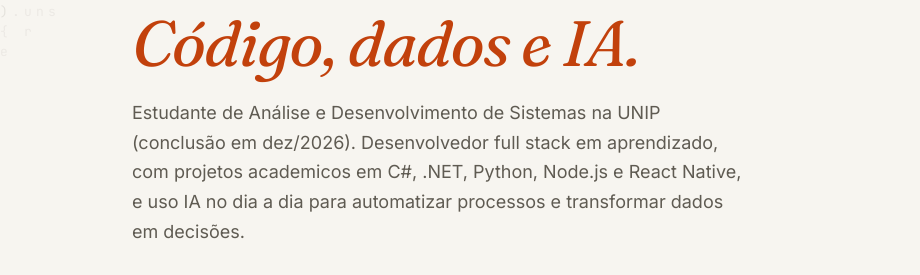
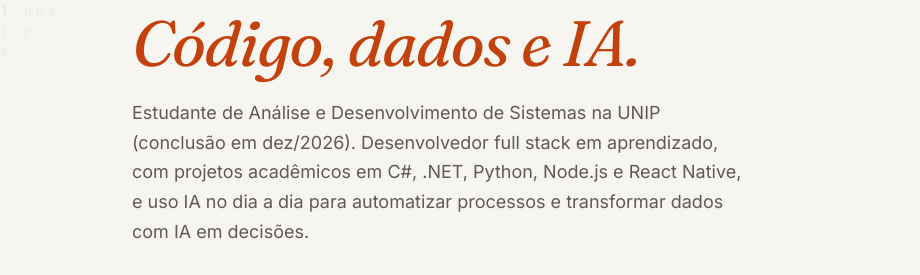
Before and after one commit to jvcmoura/jvcmoura.github.io, a plain HTML site: page index.html in a window 1280 px wide. Shown: the part 334-609 px from the top of the page, 0-920 px from the left. Drawn offline with Linux system fonts and the light colour scheme; no server answers; grey boxes are pictures that could not be loaded.

Commit message:
Corrige acentuação no texto de apresentação
Co-Authored-By: Claude Fable 5.2 <noreply@anthropic.com>

```diff
--- a/index.html
+++ b/index.html
@@ -267,7 +267,7 @@ main,footer{position:relative;z-index:1}
         <div>
           <div class="eyebrow"><span class="dot"></span>Aberto a estágio · AI Builder</div>
           <h1>João Victor<br>de Moura Franca.<br><em>Código, dados e IA.</em></h1>
-          <p class="lead">Estudante de Análise e Desenvolvimento de Sistemas na UNIP (conclusão em dez/2026). Desenvolvedor full stack em aprendizado, com projetos academicos em C#, .NET, Python, Node.js e React Native, e uso IA no dia a dia para automatizar processos e transformar dados em decisões.</p>
+          <p class="lead">Estudante de Análise e Desenvolvimento de Sistemas na UNIP (conclusão em dez/2026). Desenvolvedor full stack em aprendizado, com projetos acadêmicos em C#, .NET, Python, Node.js e React Native, e uso IA no dia a dia para automatizar processos e transformar dados com IA em decisões.</p>
           <div class="cta">
             <a class="btn primary" href="#projetos">Ver projetos
               <svg class="i" viewBox="0 0 24 24" fill="none" stroke="currentColor" stroke-width="2"><path d="M5 12h14M13 5l7 7-7 7"/></svg></a>
```
